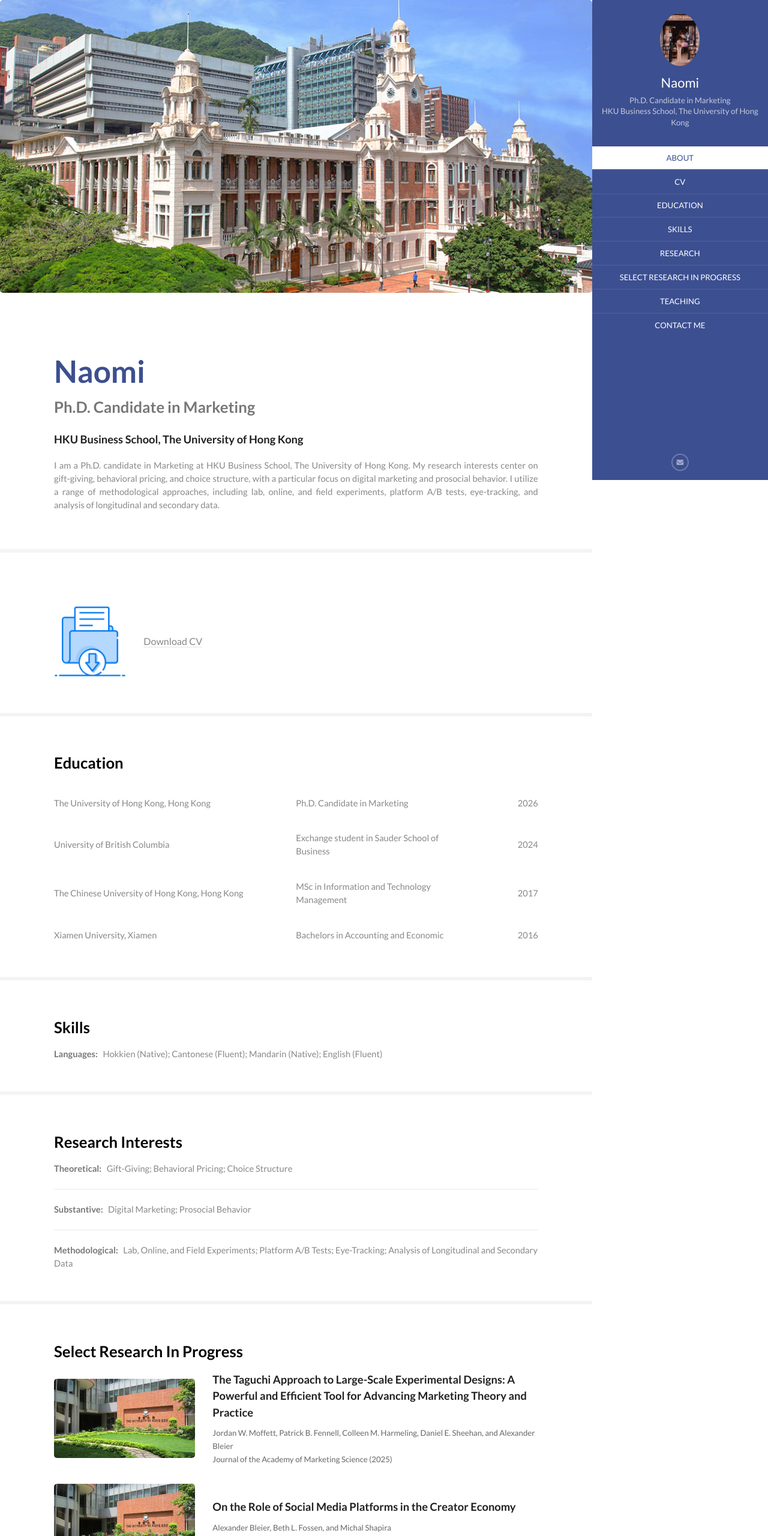
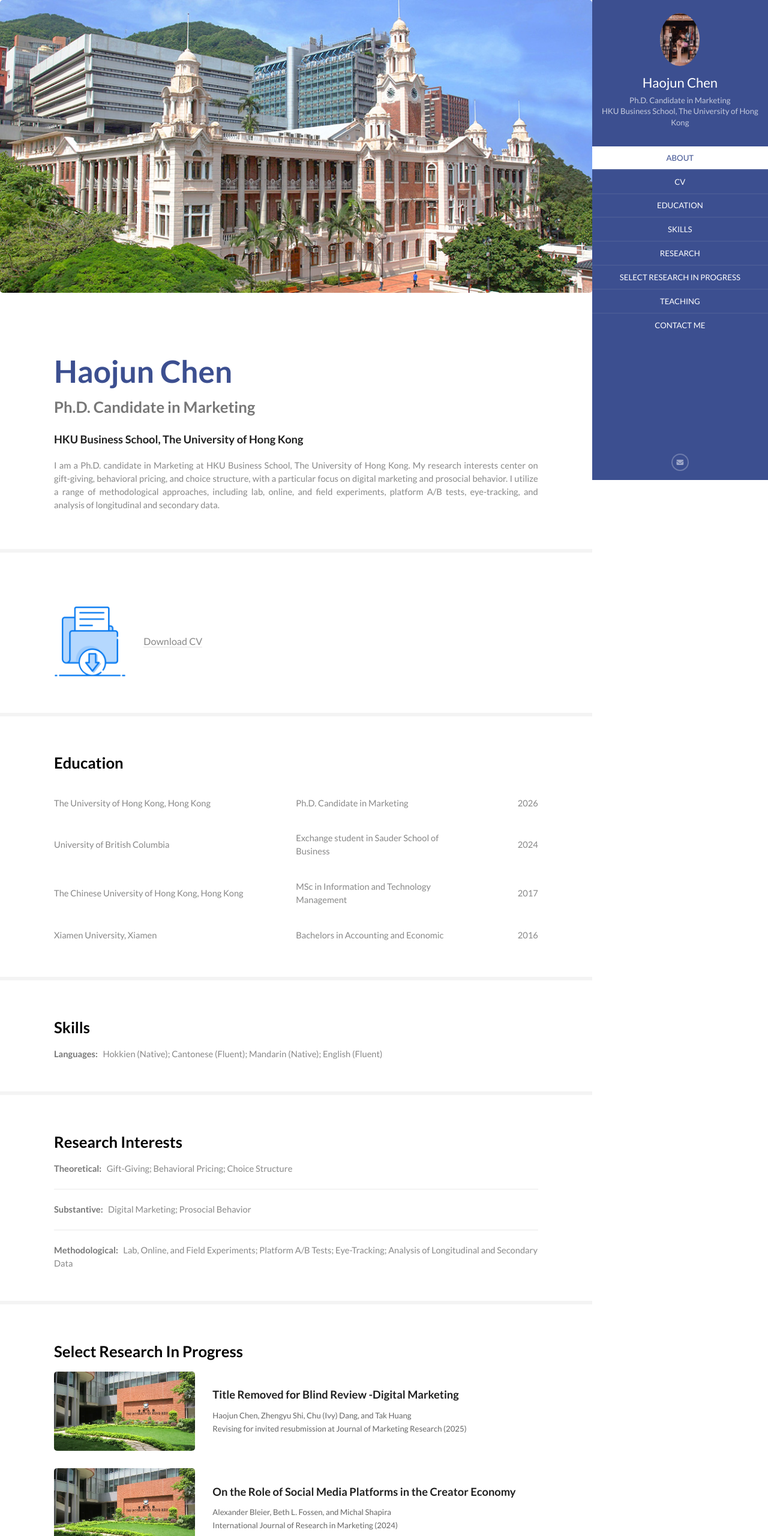
Before and after one commit to HaojunDylan/Chen, a plain HTML site: page index.html in a window 1280 px wide. Shown: the top 2560 px of the page at 60% size. Drawn offline with Linux system fonts and the light colour scheme.

Commit message:
Update index.html

```diff
--- a/index.html
+++ b/index.html
@@ -4,7 +4,7 @@
 <html lang="en">
 
 <head>
-	<title>Naomi</title>
+	<title>Haojun Chen</title>
 	<meta charset="utf-8" />
 	<meta name="viewport" content="width=device-width, initial-scale=1, user-scalable=no, shrink-to-fit=no" />
 	<link rel="stylesheet" href="./style.css" />
@@ -20,7 +20,7 @@
 	<section id="header">
 		<header>
 			<span class="image avatar"><img src="./images/avatar.jpg" alt="" /></span>
-			<h1 id="logo">Naomi</h1>
+			<h1 id="logo">Haojun Chen</h1>
 			<p style="font-size: 0.9em;">Ph.D. Candidate in Marketing<br />
 				HKU Business School, The University of Hong Kong</p>
 		</header>
@@ -38,7 +38,7 @@
 		</nav>
 		<footer>
 			<ul class="icons">
-				<li><a href="mailto:Naomilive666@gamil.com" class="icon solid fa-envelope"><span
+				<li><a href="mailto:Haojun Chenlive666@gamil.com" class="icon solid fa-envelope"><span
 							class="label">Email</span></a></li>
 			</ul>
 		</footer>
@@ -62,7 +62,7 @@
 				</div>
 				<div class="container">
 					<header class="major">
-						<h2>Naomi</h2>
+						<h2>Haojun Chen</h2>
 						<p>Ph.D. Candidate in Marketing</p>
 						<h4 style="margin: -1.5em 0 1em 0;">HKU Business School, The University of Hong Kong</h4>
 					</header>
@@ -169,13 +169,10 @@
 									style="width: 100%; height: auto;" />
 							</a>
 							<div class="inner" style="flex: 1;">
-								<h4 style="margin: 0 0 0.5em 0;">The Taguchi Approach to Large-Scale Experimental
-									Designs: A Powerful and Efficient Tool for Advancing Marketing Theory and Practice
+								<h4 style="margin: 0 0 0.5em 0;">Title Removed for Blind Review -Digital Marketing
 								</h4>
-								<p style="margin: 0; color: #666; font-size: 0.9em;">Jordan W. Moffett, Patrick B.
-									Fennell, Colleen M. Harmeling, Daniel E. Sheehan, and Alexander Bleier</p>
-								<p style="margin: 0; color: #666; font-size: 0.9em;"><i>Journal of the Academy of
-										Marketing Science</i> (2025)</p>
+								<p style="margin: 0; color: #666; font-size: 0.9em;">Haojun Chen, Zhengyu Shi, Chu (Ivy) Dang, and Tak Huang</p>
+								<p style="margin: 0; color: #666; font-size: 0.9em;"><i>Revising for invited resubmission at Journal of Marketing Research</i> (2025)</p>
 							</div>
 						</article>
 
@@ -425,7 +422,7 @@
 				<div class="container">
 					<h3>Contact Me</h3>
 					<div style="margin-top: 2em;">
-						<p><strong>Email:</strong> Naomilive666@gamil.com</p>
+						<p><strong>Email:</strong> Haojun Chenlive666@gamil.com</p>
 						<p><strong>Phone:</strong> 112345678</p>
 					</div>
 				</div>
@@ -435,7 +432,7 @@
 			<section id="footer">
 				<div class="container">
 					<ul class="copyright">
-						<li>&copy; Copyright 2025, Naomi. All rights reserved.</li>
+						<li>&copy; Copyright 2025, Haojun Chen. All rights reserved.</li>
 					</ul>
 				</div>
 			</section>
```
